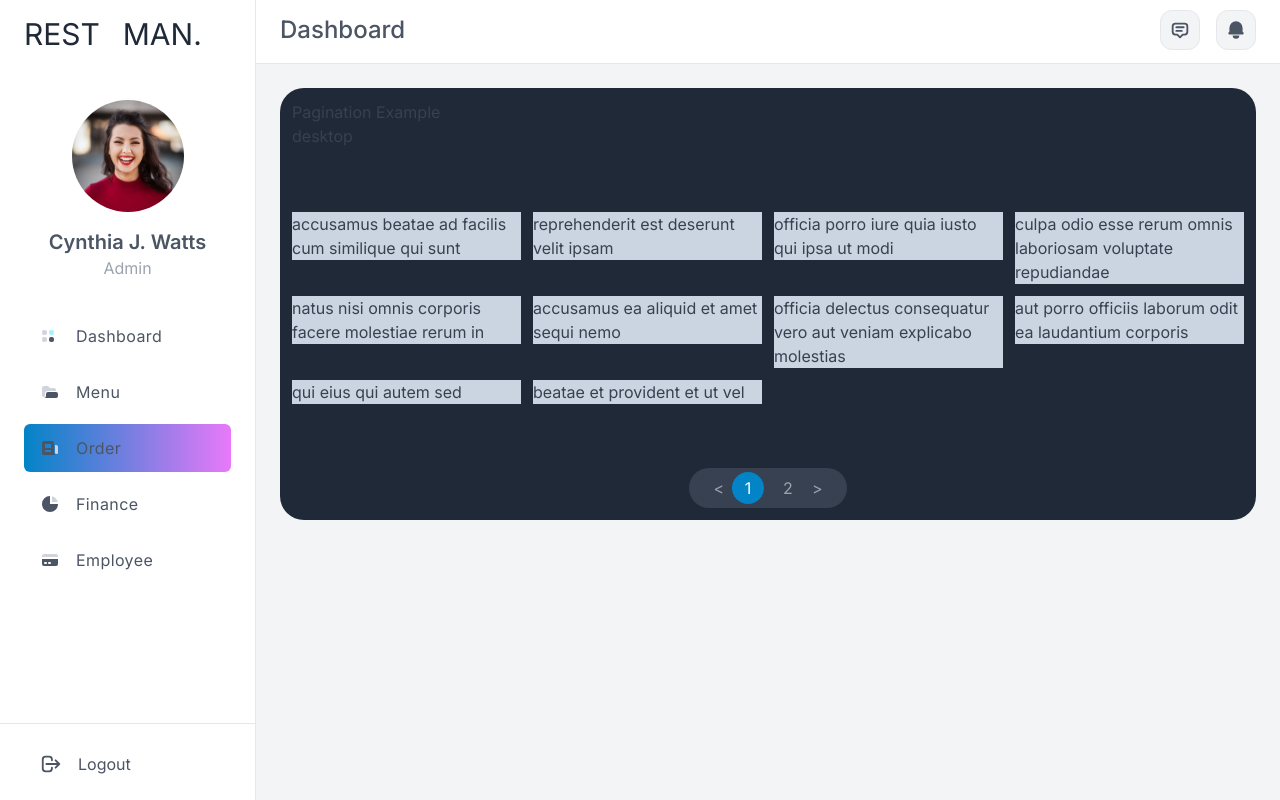
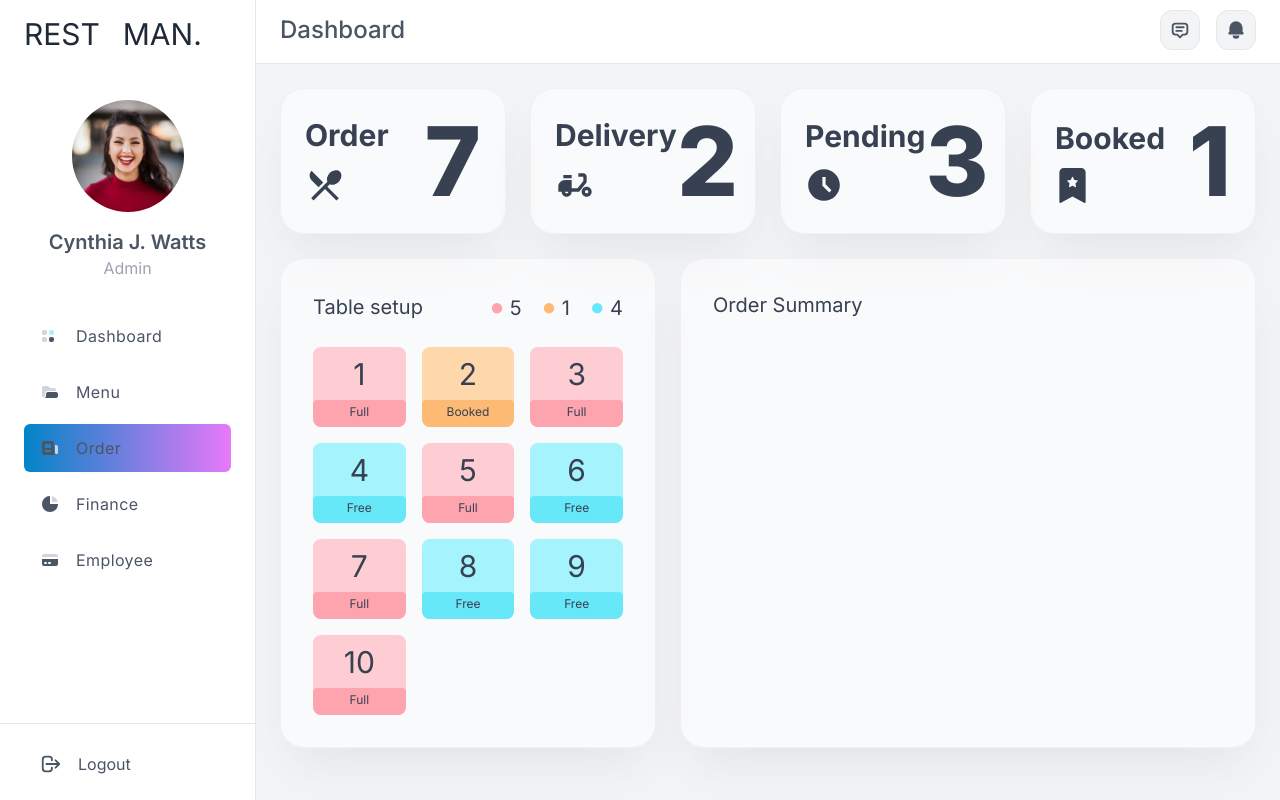
Before and after one commit to AbidHasanPiash/bhojon, a Next.js app: page /order in a window 1280 px wide. Built offline with nearby package versions, Linux system fonts and the light colour scheme.

Commit message:
order page 1/2 done

```diff
--- a/app/order/page.jsx
+++ b/app/order/page.jsx
@@ -1,200 +1,104 @@
 'use client'
-import React, { useState } from 'react';
-import ReactPaginate from 'react-paginate';
-import useDeviceType from '@/hooks/useDeviceType';
+import React from 'react';
+import {MdDeliveryDining, MdAccessTimeFilled, MdOutlineRestaurantMenu} from 'react-icons/md';
+import {BsBookmarkStarFill} from 'react-icons/bs';
 
 export default function Order() {
-  const deviceType = useDeviceType();
-
-  const [currentPage, setCurrentPage] = useState(0);
-
-  const handlePageChange = ({ selected }) => {
-    setCurrentPage(selected);
-  };
-
-  // Generate sample data for pagination
-  // const data = Array.from({ length: 50 }, (_, index) => `Item ${index + 1}`);
-  const data = [
-    {
-      albumId: 1,
-      id: 1,
-      title: "accusamus beatae ad facilis cum similique qui sunt",
-      url: "https://via.placeholder.com/600/92c952",
-      thumbnailUrl: "https://via.placeholder.com/150/92c952"
-    },
-    {
-      albumId: 1,
-      id: 2,
-      title: "reprehenderit est deserunt velit ipsam",
-      url: "https://via.placeholder.com/600/771796",
-      thumbnailUrl: "https://via.placeholder.com/150/771796"
-    },
-    {
-      albumId: 1,
-      id: 3,
-      title: "officia porro iure quia iusto qui ipsa ut modi",
-      url: "https://via.placeholder.com/600/24f355",
-      thumbnailUrl: "https://via.placeholder.com/150/24f355"
-    },
-    {
-      albumId: 1,
-      id: 4,
-      title: "culpa odio esse rerum omnis laboriosam voluptate repudiandae",
-      url: "https://via.placeholder.com/600/d32776",
-      thumbnailUrl: "https://via.placeholder.com/150/d32776"
-    },
-    {
-      albumId: 1,
-      id: 5,
-      title: "natus nisi omnis corporis facere molestiae rerum in",
-      url: "https://via.placeholder.com/600/f66b97",
-      thumbnailUrl: "https://via.placeholder.com/150/f66b97"
-    },
-    {
-      albumId: 1,
-      id: 6,
-      title: "accusamus ea aliquid et amet sequi nemo",
-      url: "https://via.placeholder.com/600/56a8c2",
-      thumbnailUrl: "https://via.placeholder.com/150/56a8c2"
-    },
-    {
-      albumId: 1,
-      id: 7,
-      title: "officia delectus consequatur vero aut veniam explicabo molestias",
-      url: "https://via.placeholder.com/600/b0f7cc",
-      thumbnailUrl: "https://via.placeholder.com/150/b0f7cc"
-    },
-    {
-      albumId: 1,
-      id: 8,
-      title: "aut porro officiis laborum odit ea laudantium corporis",
-      url: "https://via.placeholder.com/600/54176f",
-      thumbnailUrl: "https://via.placeholder.com/150/54176f"
-    },
-    {
-      albumId: 1,
-      id: 9,
-      title: "qui eius qui autem sed",
-      url: "https://via.placeholder.com/600/51aa97",
-      thumbnailUrl: "https://via.placeholder.com/150/51aa97"
-    },
-    {
-      albumId: 1,
-      id: 10,
-      title: "beatae et provident et ut vel",
-      url: "https://via.placeholder.com/600/810b14",
-      thumbnailUrl: "https://via.placeholder.com/150/810b14"
-    },
-    {
-      albumId: 1,
-      id: 11,
-      title: "nihil at amet non hic quia qui",
-      url: "https://via.placeholder.com/600/1ee8a4",
-      thumbnailUrl: "https://via.placeholder.com/150/1ee8a4"
-    },
-    {
-      albumId: 1,
-      id: 12,
-      title: "mollitia soluta ut rerum eos aliquam consequatur perspiciatis maiores",
-      url: "https://via.placeholder.com/600/66b7d2",
-      thumbnailUrl: "https://via.placeholder.com/150/66b7d2"
-    },
-    {
-      albumId: 1,
-      id: 13,
-      title: "repudiandae iusto deleniti rerum",
-      url: "https://via.placeholder.com/600/197d29",
-      thumbnailUrl: "https://via.placeholder.com/150/197d29"
-    },
-    {
-      albumId: 1,
-      id: 14,
-      title: "est necessitatibus architecto ut laborum",
-      url: "https://via.placeholder.com/600/61a65",
-      thumbnailUrl: "https://via.placeholder.com/150/61a65"
-    },
-    {
-      albumId: 1,
-      id: 15,
-      title: "harum dicta similique quis dolore earum ex qui",
-      url: "https://via.placeholder.com/600/f9cee5",
-      thumbnailUrl: "https://via.placeholder.com/150/f9cee5"
-    },
-    {
-      albumId: 1,
-      id: 16,
-      title: "iusto sunt nobis quasi veritatis quas expedita voluptatum deserunt",
-      url: "https://via.placeholder.com/600/fdf73e",
-      thumbnailUrl: "https://via.placeholder.com/150/fdf73e"
-    },
-    {
-      albumId: 1,
-      id: 17,
-      title: "natus doloribus necessitatibus ipsa",
-      url: "https://via.placeholder.com/600/9c184f",
-      thumbnailUrl: "https://via.placeholder.com/150/9c184f"
-    },
-    {
-      albumId: 1,
-      id: 18,
-      title: "laboriosam odit nam necessitatibus et illum dolores reiciendis",
-      url: "https://via.placeholder.com/600/1fe46f",
-      thumbnailUrl: "https://via.placeholder.com/150/1fe46f"
-    },
-    {
-      albumId: 1,
-      id: 19,
-      title: "perferendis nesciunt eveniet et optio a",
-      url: "https://via.placeholder.com/600/56acb2",
-      thumbnailUrl: "https://via.placeholder.com/150/56acb2"
-    },
-    {
-      albumId: 1,
-      id: 20,
-      title: "assumenda voluptatem laboriosam enim consequatur veniam placeat reiciendis error",
-      url: "https://via.placeholder.com/600/8985dc",
-      thumbnailUrl: "https://via.placeholder.com/150/8985dc"
-    }
-  ];
-  console.log('daraa', data);
-
-  // Items per page
-  const itemsPerPage = 10;
-  const pageCount = Math.ceil(data?.length / itemsPerPage);
-
-  // Calculate start and end index for the current page
-  const startIndex = currentPage * itemsPerPage;
-  const endIndex = startIndex + itemsPerPage;
-
-  // Get the items for the current page
-  const currentPageItems = data?.slice(startIndex, endIndex);
   return (
-    <div className='m-6 p-3 rounded-3xl bg-gray-800'>
-      <h1>Pagination Example</h1>
-      <h1>{deviceType}</h1>
-
-      <ul className='grid grid-cols-4 gap-3 py-16'>
-        {currentPageItems?.map((item, index) => (
-          <li key={index}>
-            <div className='bg-slate-300'>
-              <p>{item.title}</p>
+    <section>
+      <div className="px-6 pt-6">
+        <div className="grid gap-6 sm:grid-cols-2 xl:grid-cols-4">
+          <div className='flex items-center justify-between p-4 sm:p-6 rounded-3xl bg-white border border-gray-200/50 dark:shadow-none dark:border-gray-700 dark:bg-gray-800 bg-opacity-50 shadow-2xl shadow-gray-600/10'>
+            <div>
+              <h1 className='text-2xl xl:text-3xl font-bold mb-3'>Order</h1>
+              <span><MdOutlineRestaurantMenu size={40}/></span>
             </div>
-          </li>
-        ))}
-      </ul>
-      <div className='flex space-x-3 w-full items-center justify-center'>
-        <ReactPaginate
-          className='flex items-center justify-center space-x-2 w-fit h-10 text-gray-400 bg-gray-700 px-6 rounded-full'
-          previousLabel={'<'}
-          nextLabel={'>'}
-          pageCount={pageCount}
-          marginPagesDisplayed={2}
-          pageRangeDisplayed={5}
-          onPageChange={handlePageChange}
-          activeClassName="bg-sky-600 text-white rounded-full mx-auto w-6 h-6 flex items-center justify-center text-gray-200"
-          pageClassName="mx-auto w-8 h-8 rounded-full flex items-center justify-center hover:bg-gray-800"
-        />
+            <h1 className='text-8xl font-extrabold'>7</h1>
+          </div>
+          <div className='flex items-center justify-between p-4 sm:p-6 rounded-3xl bg-white border border-gray-200/50 dark:shadow-none dark:border-gray-700 dark:bg-gray-800 bg-opacity-50 shadow-2xl shadow-gray-600/10'>
+            <div>
+              <h1 className='text-2xl xl:text-3xl font-bold mb-3'>Delivery</h1>
+              <span><MdDeliveryDining size={40}/></span>
+            </div>
+            <h1 className='text-8xl font-extrabold'>2</h1>
+          </div>
+          <div className='flex items-center justify-between p-4 sm:p-6 rounded-3xl bg-white border border-gray-200/50 dark:shadow-none dark:border-gray-700 dark:bg-gray-800 bg-opacity-50 shadow-2xl shadow-gray-600/10'>
+            <div>
+              <h1 className='text-2xl xl:text-3xl font-bold mb-3'>Pending</h1>
+              <span><MdAccessTimeFilled size={38}/></span>
+            </div>
+            <h1 className='text-8xl font-extrabold'>3</h1>
+          </div>
+          <div className='flex items-center justify-between p-4 sm:p-6 rounded-3xl bg-white border border-gray-200/50 dark:shadow-none dark:border-gray-700 dark:bg-gray-800 bg-opacity-50 shadow-2xl shadow-gray-600/10'>
+            <div>
+              <h1 className='text-2xl xl:text-3xl font-bold mb-3'>Booked</h1>
+              <span><BsBookmarkStarFill size={35}/></span>
+            </div>
+            <h1 className='text-8xl font-extrabold'>1</h1>
+          </div>
+        </div>
       </div>
-    </div>
+      <div className='px-6 pt-6'>
+        <div className="grid gap-6 lg:grid-cols-5">
+          <div className='lg:col-span-2 h-full space-y-6 group p-6 sm:p-8 rounded-3xl bg-white border border-gray-200/50 dark:shadow-none dark:border-gray-700 dark:bg-gray-800 bg-opacity-50 shadow-2xl shadow-gray-600/10'>
+            <div className='flex items-center justify-between text-xl'>
+              <h1>Table setup</h1>
+              <div className='flex items-center space-x-5'>
+                <span><span className='text-2xl text-rose-300 dark:text-rose-700'>●</span> 5 </span>
+                <span><span className='text-2xl text-orange-300 dark:text-orange-700'>●</span> 1 </span>
+                <span><span className='text-2xl text-cyan-300 dark:text-cyan-700'>●</span> 4 </span>
+              </div>
+            </div>
+            <div className='grid grid-cols-3 gap-4'>
+              <div className='h-20 rounded-lg bg-rose-200 dark:bg-rose-900 overflow-hidden'>
+                <div className='h-2/3 text-3xl flex items-center justify-center'><span>1</span></div>
+                <div className='h-1/3 bg-rose-300 dark:bg-rose-700 rounded px-4 py-1 text-center text-xs'>Full</div>
+              </div>
+              <div className='h-20 rounded-lg bg-orange-200 dark:bg-orange-900 overflow-hidden'>
+                <div className='h-2/3 text-3xl flex items-center justify-center'><span>2</span></div>
+                <div className='h-1/3 bg-orange-300 dark:bg-orange-700 rounded px-4 py-1 text-center text-xs'>Booked</div>
+              </div>
+              <div className='h-20 rounded-lg bg-rose-200 dark:bg-rose-900 overflow-hidden'>
+                <div className='h-2/3 text-3xl flex items-center justify-center'><span>3</span></div>
+                <div className='h-1/3 bg-rose-300 dark:bg-rose-700 rounded px-4 py-1 text-center text-xs'>Full</div>
+              </div>
+              <div className='h-20 rounded-lg bg-cyan-200 dark:bg-cyan-900 overflow-hidden'>
+                <div className='h-2/3 text-3xl flex items-center justify-center'><span>4</span></div>
+                <div className='h-1/3 bg-cyan-300 dark:bg-cyan-700 rounded px-4 py-1 text-center text-xs'>Free</div>
+              </div>
+              <div className='h-20 rounded-lg bg-rose-200 dark:bg-rose-900 overflow-hidden'>
+                <div className='h-2/3 text-3xl flex items-center justify-center'><span>5</span></div>
+                <div className='h-1/3 bg-rose-300 dark:bg-rose-700 rounded px-4 py-1 text-center text-xs'>Full</div>
+              </div>
+              <div className='h-20 rounded-lg bg-cyan-200 dark:bg-cyan-900 overflow-hidden'>
+                <div className='h-2/3 text-3xl flex items-center justify-center'><span>6</span></div>
+                <div className='h-1/3 bg-cyan-300 dark:bg-cyan-700 rounded px-4 py-1 text-center text-xs'>Free</div>
+              </div>
+              <div className='h-20 rounded-lg bg-rose-200 dark:bg-rose-900 overflow-hidden'>
+                <div className='h-2/3 text-3xl flex items-center justify-center'><span>7</span></div>
+                <div className='h-1/3 bg-rose-300 dark:bg-rose-700 rounded px-4 py-1 text-center text-xs'>Full</div>
+              </div>
+              <div className='h-20 rounded-lg bg-cyan-200 dark:bg-cyan-900 overflow-hidden'>
+                <div className='h-2/3 text-3xl flex items-center justify-center'><span>8</span></div>
+                <div className='h-1/3 bg-cyan-300 dark:bg-cyan-700 rounded px-4 py-1 text-center text-xs'>Free</div>
+              </div>
+              <div className='h-20 rounded-lg bg-cyan-200 dark:bg-cyan-900 overflow-hidden'>
+                <div className='h-2/3 text-3xl flex items-center justify-center'><span>9</span></div>
+                <div className='h-1/3 bg-cyan-300 dark:bg-cyan-700 rounded px-4 py-1 text-center text-xs'>Free</div>
+              </div>
+              <div className='h-20 rounded-lg bg-rose-200 dark:bg-rose-900 overflow-hidden'>
+                <div className='h-2/3 text-3xl flex items-center justify-center'><span>10</span></div>
+                <div className='h-1/3 bg-rose-300 dark:bg-rose-700 rounded px-4 py-1 text-center text-xs'>Full</div>
+              </div>
+            </div>
+          </div>
+          <div className='lg:col-span-3 h-full space-y-6 group p-6 sm:p-8 rounded-3xl bg-white border border-gray-200/50 dark:shadow-none dark:border-gray-700 dark:bg-gray-800 bg-opacity-50 shadow-2xl shadow-gray-600/10'>
+            <div>
+              <h1 className='text-xl'>Order Summary</h1>
+            </div>
+          </div>
+        </div>
+      </div>
+    </section>
   )
 }
```
